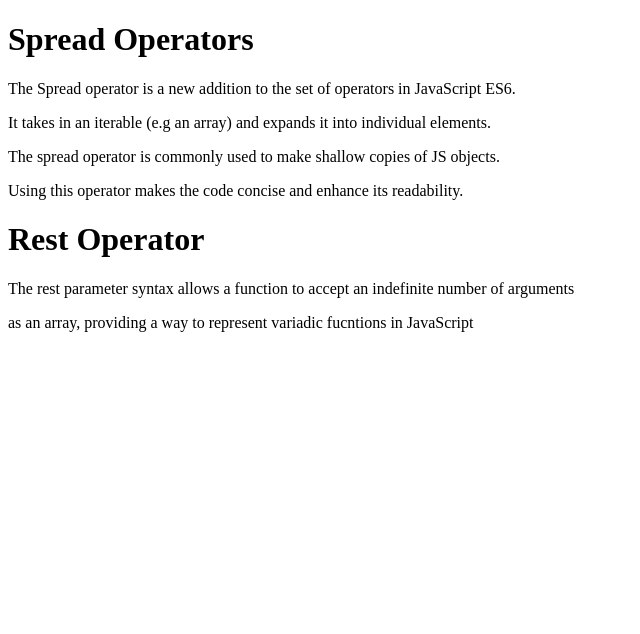
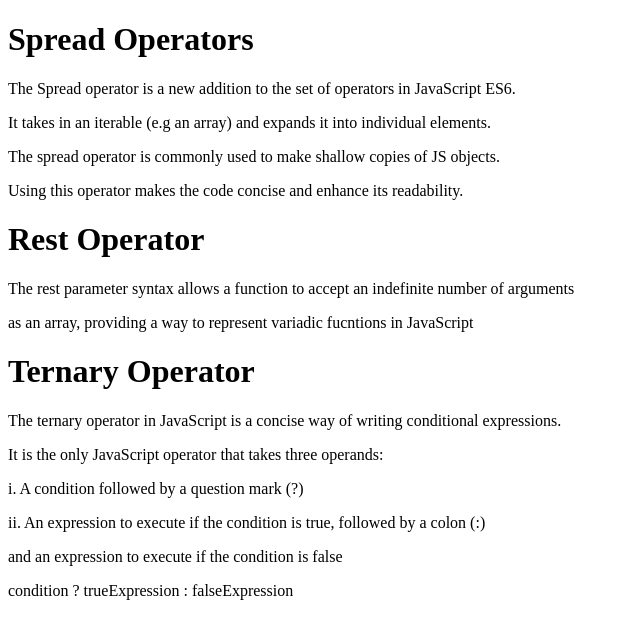
Before and after one commit to avpkn25/JAVASCRIPT, a plain HTML site: page 8. Operators/index.html in a window 1280 px wide. Shown: the whole page, without its empty margins (0-640 px from the left). Drawn offline with Linux system fonts and the light colour scheme.

Commit message:
day 5 of learning

```diff
--- a/8. Operators/index.html
+++ b/8. Operators/index.html
@@ -16,6 +16,14 @@
     <h1>Rest Operator</h1>
     <p>The rest parameter syntax allows a function to accept an indefinite number of arguments</p>
     <p>as an array, providing a way to represent variadic fucntions in JavaScript</p>
+
+    <h1>Ternary Operator</h1>
+    <p>The ternary operator in JavaScript is a concise way of writing conditional expressions.</p>
+    <p>It is the only JavaScript operator that takes three operands: </p>
+    <p>i. A condition followed by a question mark (?)</p>
+    <p>ii. An expression to execute if the condition is true, followed by a colon (:)</p>
+    <p>and an expression to execute if the condition is false</p>
+    <p>condition ? trueExpression : falseExpression</p>
     <script src="app.js"></script>
 </body>
 </html>
```
Also changed, not shown: 8. Operators/app.js (+35 -0 lines), 9. Destructuring/app.js (+218 -0 lines), 9. Destructuring/index.html (+2 -1 lines).
